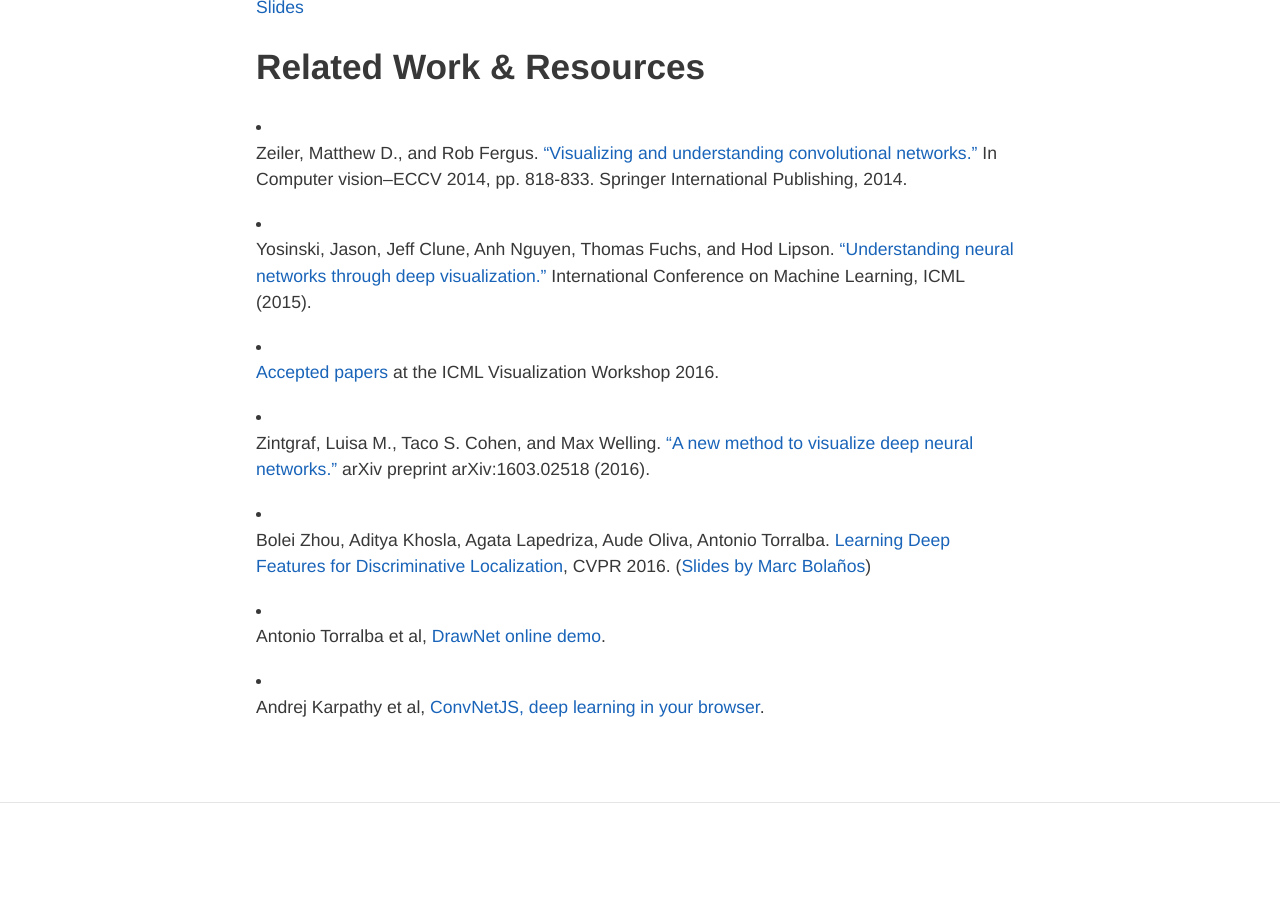
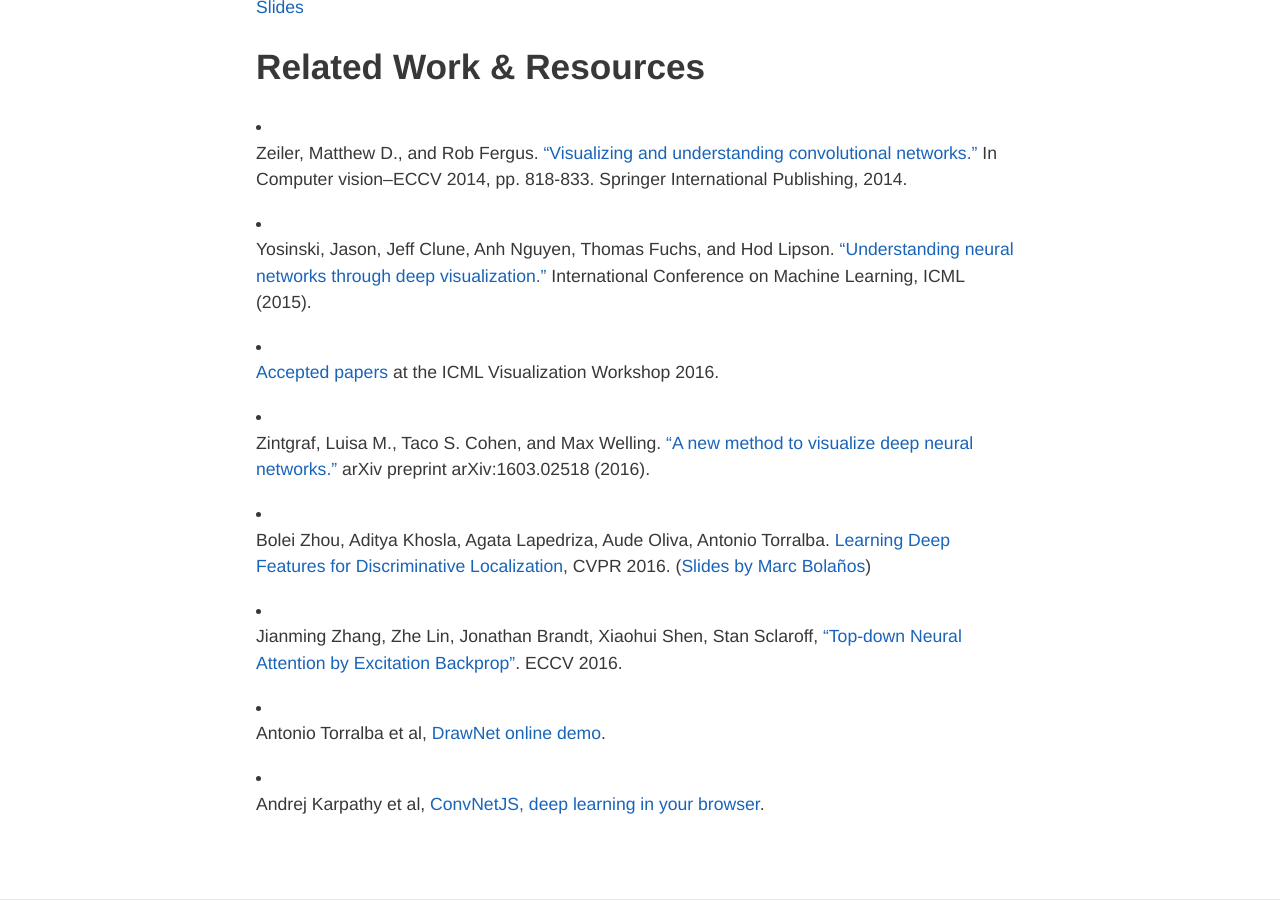
Before and after one commit to imatge-upc/telecombcn-2016-dlcv, a Jekyll site: the page built from visualization.md, in a window 1280 px wide and 900 px high, scrolled down 664 px. Built offline with Jekyll 4.4.1, drawn with Linux system fonts in a browser that asks for light colours; nearby versions of some CDN libraries; before the commit the page ends 1467 px from its top, so only the background shows below that.

Commit message:
Top-down Neural Attention by Excitation Backprop added

```diff
--- a/visualization.md
+++ b/visualization.md
@@ -30,6 +30,8 @@ hide: true
 
 * Bolei Zhou, Aditya Khosla, Agata Lapedriza, Aude Oliva, Antonio Torralba. [Learning Deep Features for Discriminative Localization](http://cnnlocalization.csail.mit.edu/">Learning Deep Features for Discriminative Localization), CVPR 2016. ([Slides by Marc Bolaños](https://docs.google.com/presentation/d/1CItqjtAYa_OKVLs5BqqCzM8dEbCwkwit4Ooem_WJpY0/edit#slide=id.p))
 
+* Jianming Zhang, Zhe Lin, Jonathan Brandt, Xiaohui Shen, Stan Sclaroff, ["Top-down Neural Attention by Excitation Backprop"](https://arxiv.org/abs/1608.00507). ECCV 2016.
+
 * Antonio Torralba et al, [DrawNet online demo](http://people.csail.mit.edu/torralba/research/drawCNN/drawNet.html).
 
 * Andrej Karpathy et al, [ConvNetJS, deep learning in your browser](http://cs.stanford.edu/people/karpathy/convnetjs/).
```
